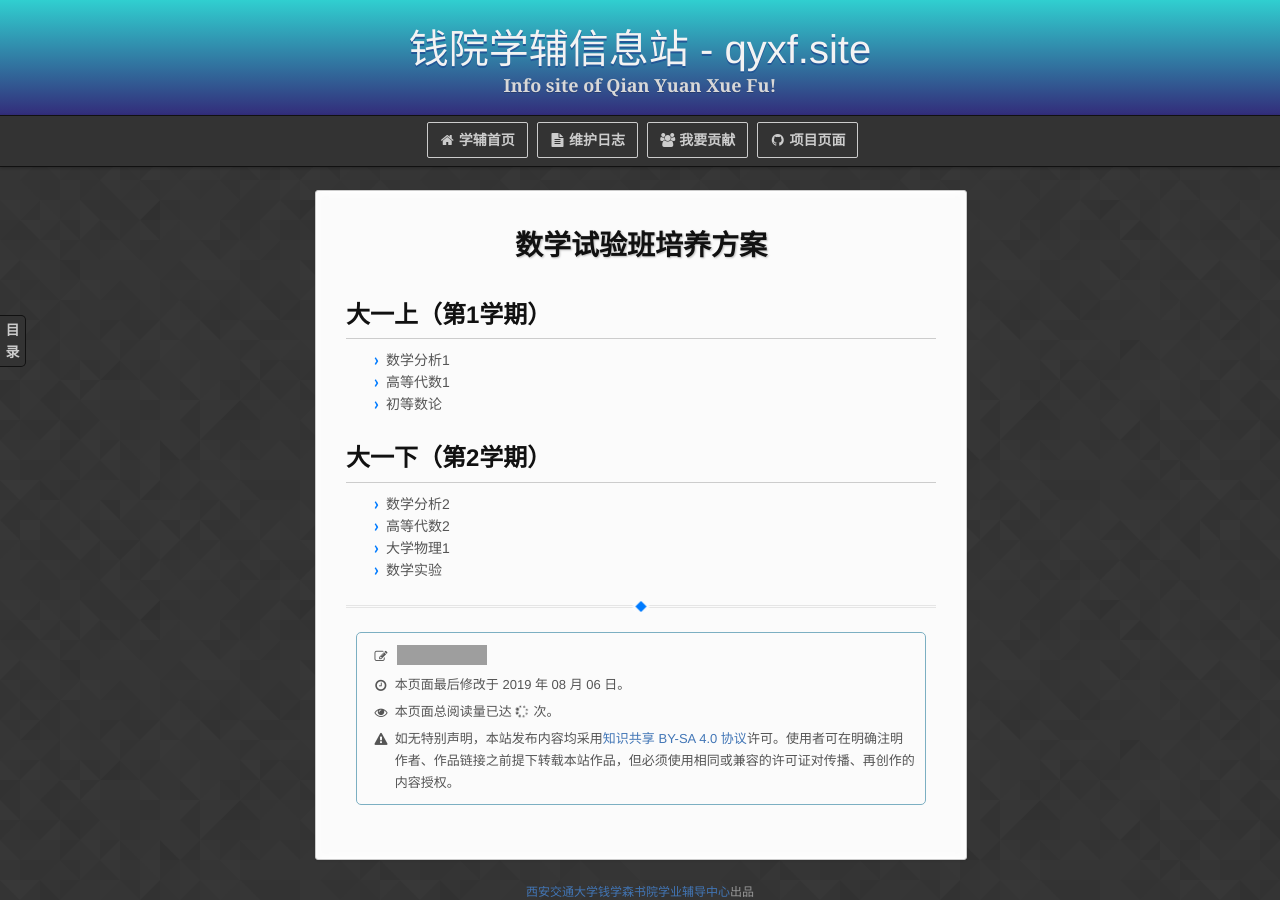
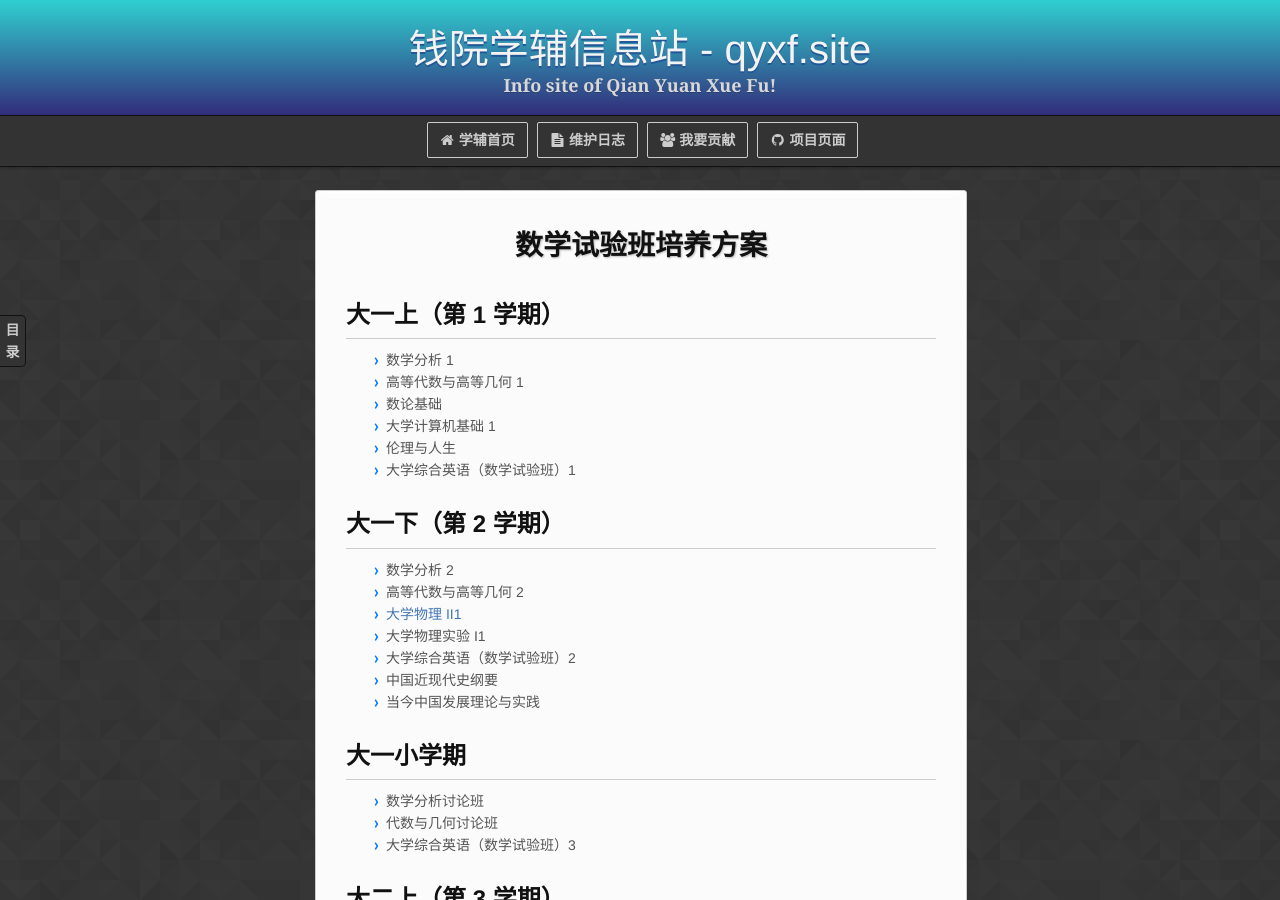
Before and after one commit to qyxf/qyxf.github.io, a Jekyll site: the page built from program/mathematics-expr.md, in a window 1280 px wide and 900 px high. Built offline with Jekyll 4.4.1, drawn with Linux system fonts in a browser that asks for light colours; some web fonts are replaced; our own code applies the rules of GitHub Pages for plain Markdown files; comment, search, counter and statistics services are not loaded; some of the changed text lies outside the part shown; grey boxes are pictures that could not be loaded.

Commit message:
Update program info of math-expr class
Former-commit-id: efec02161f4ae5f3bca2648436d3f4d1582aa4d3

```diff
--- a/program/mathematics-expr.md
+++ b/program/mathematics-expr.md
@@ -1,17 +1,54 @@
 ---
-date: 2019-8-6
-author: '[![能动少C71尤佳睿](person)](@xjtu-blacksmith)'
+date: 2019-10-06
+author: '![数试72付子初](person)'
+editor: '![能动少C71尤佳睿](person)'
 ---
 
 # 数学试验班培养方案
 
-## 大一上（第1学期）
-- 数学分析1
-- 高等代数1
-- 初等数论
+## 大一上（第 1 学期）
+- 数学分析 1
+- 高等代数与高等几何 1
+- 数论基础
+- 大学计算机基础 1
+- 伦理与人生
+- 大学综合英语（数学试验班）1
 
-## 大一下（第2学期）
-- 数学分析2
-- 高等代数2
-- 大学物理1
-- 数学实验
+
+## 大一下（第 2 学期）
+- 数学分析 2
+- 高等代数与高等几何 2
+- [大学物理 II1](/course/university-physics)
+- 大学物理实验 I1
+- 大学综合英语（数学试验班）2
+- 中国近现代史纲要
+- 当今中国发展理论与实践
+
+## 大一小学期
+- 数学分析讨论班
+- 代数与几何讨论班
+- 大学综合英语（数学试验班）3
+
+## 大二上（第 3 学期）
+- 数学分析 3
+- [大学物理 II2](/course/university-physics)
+- 大学物理实验 I2
+- C#程序设计
+- 近世代数
+- 常微分方程
+- 组合数学讨论班
+- 马克思主义基本原理
+
+## 大二下（第 4 学期）
+- 复变函数
+- 实变函数
+- 拓扑学
+- 数值分析
+- 概率论
+- 生命科学基础 I
+
+## 大三上（第 5 学期）
+- 数理统计
+- 微分几何
+- 偏微分方程
+- 泛函分析
```
